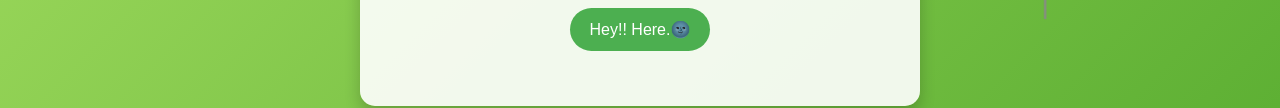
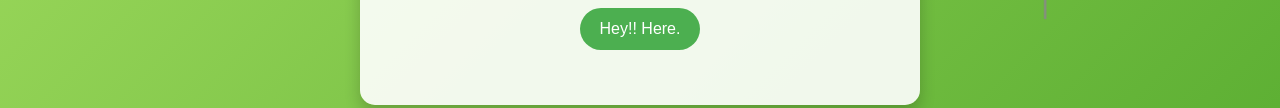
Before and after one commit to samuelOlamiju/HeyNai-mah, a plain HTML site: page index.html in a window 1280 px wide. Shown: the part 496-604 px from the top of the page. Drawn offline with Linux system fonts and the light colour scheme.

Commit message:
Update index.html

```diff
--- a/index.html
+++ b/index.html
@@ -14,7 +14,7 @@
 <div class="container">
     <div class="card">
     <h1>Happy Birthday, Nai'mah!</h1>
-    <button id="loveLetterBtn">Hey!! Here.🌚</button>
+    <button id="loveLetterBtn">Hey!! Here.</button>
 
     <div id="loveLetter" class="love-letter hidden">
         <p><strong>Dear Nai'mah,</strong></p>
```
